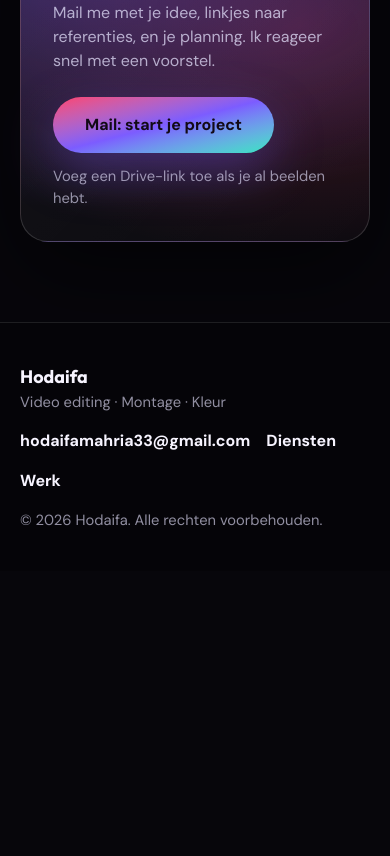
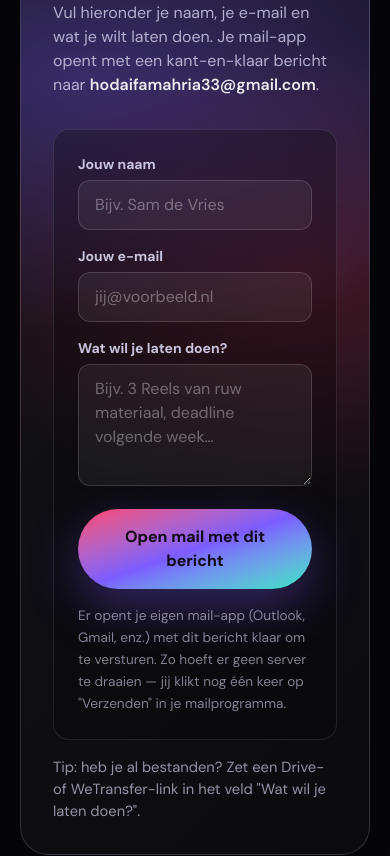
Before and after one commit to hodaifamahria33-ui/hodaifa-ben-yamaan, a Next.js app: page / in a window 390 px wide. Shown: the part 5520-6376 px from the top of the page. Before the commit the page ends 6091 px from the top, so only its background shows below. Built offline with nearby package versions, Linux system fonts and the light colour scheme.

Commit message:
Contact: formulier met naam, e-mail en wensen (mailto)

```diff
--- /dev/null
+++ b/components/contact-form.tsx
@@ -0,0 +1,94 @@
+"use client";
+
+import { useState } from "react";
+import { CONTACT_EMAIL } from "@/lib/site";
+
+export function ContactForm() {
+  const [naam, setNaam] = useState("");
+  const [email, setEmail] = useState("");
+  const [wens, setWens] = useState("");
+
+  function handleSubmit(e: React.FormEvent) {
+    e.preventDefault();
+    const subject = `Contact website — ${naam.trim() || "aanvraag"}`;
+    const body = [
+      `Naam: ${naam.trim()}`,
+      `E-mail van bezoeker: ${email.trim()}`,
+      "",
+      "Wat wil ik laten doen:",
+      wens.trim() || "(nog niet ingevuld)",
+      "",
+      "---",
+      "(Beantwoord dit bericht naar het adres hierboven om terug te mailen.)",
+    ].join("\n");
+
+    const href = `mailto:${CONTACT_EMAIL}?subject=${encodeURIComponent(subject)}&body=${encodeURIComponent(body)}`;
+    window.location.href = href;
+  }
+
+  return (
+    <form
+      onSubmit={handleSubmit}
+      className="mt-8 grid max-w-xl gap-4 rounded-2xl border border-white/10 bg-black/25 p-6 text-left"
+      noValidate
+    >
+      <div>
+        <label htmlFor="contact-naam" className="mb-1.5 block text-sm font-bold text-[rgba(231,228,255,0.85)]">
+          Jouw naam
+        </label>
+        <input
+          id="contact-naam"
+          name="naam"
+          type="text"
+          autoComplete="name"
+          required
+          value={naam}
+          onChange={(e) => setNaam(e.target.value)}
+          className="w-full rounded-xl border border-white/15 bg-white/[0.06] px-4 py-3 text-[#f7f4ff] placeholder:text-white/35 outline-none ring-violet-500/40 focus:border-violet-500/50 focus:ring-2"
+          placeholder="Bijv. Sam de Vries"
+        />
+      </div>
+      <div>
+        <label htmlFor="contact-email" className="mb-1.5 block text-sm font-bold text-[rgba(231,228,255,0.85)]">
+          Jouw e-mail
+        </label>
+        <input
+          id="contact-email"
+          name="email"
+          type="email"
+          autoComplete="email"
+          required
+          value={email}
+          onChange={(e) => setEmail(e.target.value)}
+          className="w-full rounded-xl border border-white/15 bg-white/[0.06] px-4 py-3 text-[#f7f4ff] placeholder:text-white/35 outline-none ring-violet-500/40 focus:border-violet-500/50 focus:ring-2"
+          placeholder="jij@voorbeeld.nl"
+        />
+      </div>
+      <div>
+        <label htmlFor="contact-wens" className="mb-1.5 block text-sm font-bold text-[rgba(231,228,255,0.85)]">
+          Wat wil je laten doen?
+        </label>
+        <textarea
+          id="contact-wens"
+          name="wens"
+          required
+          rows={4}
+          value={wens}
+          onChange={(e) => setWens(e.target.value)}
+          className="w-full resize-y rounded-xl border border-white/15 bg-white/[0.06] px-4 py-3 text-[#f7f4ff] placeholder:text-white/35 outline-none ring-violet-500/40 focus:border-violet-500/50 focus:ring-2"
+          placeholder="Bijv. 3 Reels van ruw materiaal, deadline volgende week…"
+        />
+      </div>
+      <button
+        type="submit"
+        className="inline-flex w-full items-center justify-center rounded-full bg-gradient-to-br from-[#ff3d6b] via-[#7c5cff] to-[#2ee6c0] px-8 py-4 text-base font-extrabold text-[#120a16] shadow-[0_18px_50px_rgba(124,92,255,0.35)] hover:opacity-95 sm:w-auto"
+      >
+        Open mail met dit bericht
+      </button>
+      <p className="text-[0.85rem] leading-relaxed text-[rgba(231,228,255,0.55)]">
+        Er opent je eigen mail-app (Outlook, Gmail, enz.) met dit bericht klaar om te versturen. Zo hoeft er geen server te
+        draaien — jij klikt nog één keer op &quot;Verzenden&quot; in je mailprogramma.
+      </p>
+    </form>
+  );
+}
--- a/components/cta-footer.tsx
+++ b/components/cta-footer.tsx
@@ -1,29 +1,24 @@
-import { CONTACT_EMAIL, mailtoSubject } from "@/lib/site";
+import { ContactForm } from "@/components/contact-form";
+import { CONTACT_EMAIL } from "@/lib/site";
 
 export function CtaSection() {
   return (
     <section id="contact" className="relative z-10 px-5 pb-20 pt-4">
       <div className="mx-auto max-w-[1140px]">
-        <div className="flex flex-col gap-6 rounded-[28px] border border-white/15 bg-[radial-gradient(900px_420px_at_20%_20%,rgba(124,92,255,0.35),transparent_60%),radial-gradient(700px_420px_at_80%_40%,rgba(255,61,107,0.22),transparent_55%),linear-gradient(135deg,rgba(255,255,255,0.06),rgba(255,255,255,0.02))] p-8 shadow-[0_30px_90px_rgba(0,0,0,0.55)] md:flex-row md:items-center md:justify-between md:p-10">
-          <div>
+        <div className="rounded-[28px] border border-white/15 bg-[radial-gradient(900px_420px_at_20%_20%,rgba(124,92,255,0.35),transparent_60%),radial-gradient(700px_420px_at_80%_40%,rgba(255,61,107,0.22),transparent_55%),linear-gradient(135deg,rgba(255,255,255,0.06),rgba(255,255,255,0.02))] p-8 shadow-[0_30px_90px_rgba(0,0,0,0.55)] md:p-10">
+          <div className="max-w-[52ch]">
             <h2 className="font-display text-[clamp(1.6rem,3vw,2.25rem)] font-black tracking-[-0.03em]">
               Klaar voor een edit die opvalt?
             </h2>
-            <p className="mt-2 max-w-[52ch] text-[rgba(231,228,255,0.72)]">
-              Mail me met je idee, linkjes naar referenties, en je planning. Ik reageer snel met een voorstel.
+            <p className="mt-2 text-[rgba(231,228,255,0.72)]">
+              Vul hieronder je naam, je e-mail en wat je wilt laten doen. Je mail-app opent met een kant-en-klaar bericht
+              naar <span className="font-semibold text-white/90">{CONTACT_EMAIL}</span>.
             </p>
           </div>
-          <div className="shrink-0 text-left md:text-right">
-            <a
-              href={mailtoSubject("Video editing — nieuw project")}
-              className="inline-flex items-center justify-center rounded-full bg-gradient-to-br from-[#ff3d6b] via-[#7c5cff] to-[#2ee6c0] px-8 py-4 text-base font-extrabold text-[#120a16] shadow-[0_18px_50px_rgba(124,92,255,0.35)]"
-            >
-              Mail: start je project
-            </a>
-            <p className="mt-3 text-[0.92rem] text-[rgba(231,228,255,0.62)]">
-              Voeg een Drive-link toe als je al beelden hebt.
-            </p>
-          </div>
+          <ContactForm />
+          <p className="mt-4 max-w-xl text-[0.92rem] text-[rgba(231,228,255,0.62)]">
+            Tip: heb je al bestanden? Zet een Drive- of WeTransfer-link in het veld &quot;Wat wil je laten doen?&quot;.
+          </p>
         </div>
       </div>
     </section>
```
